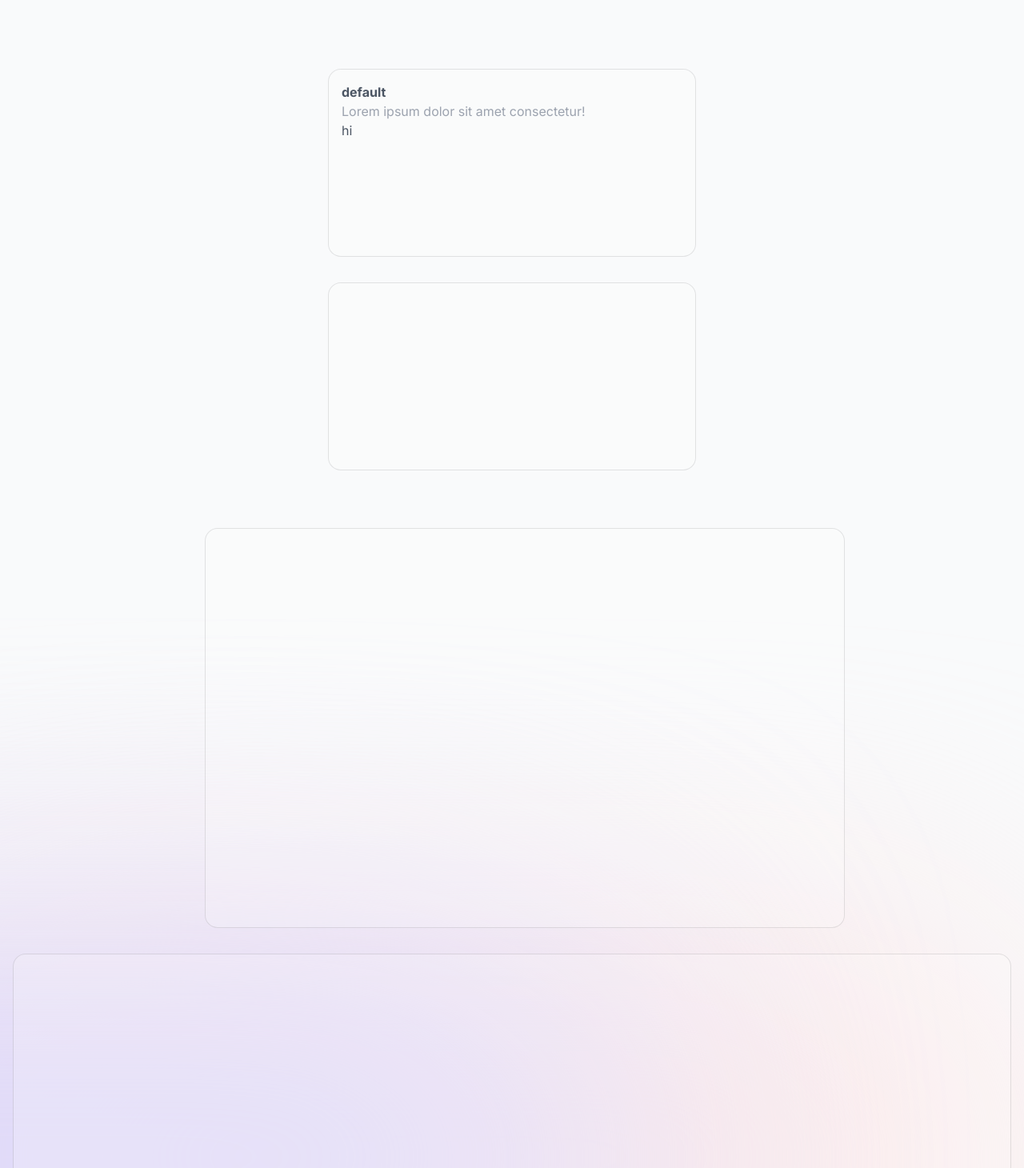
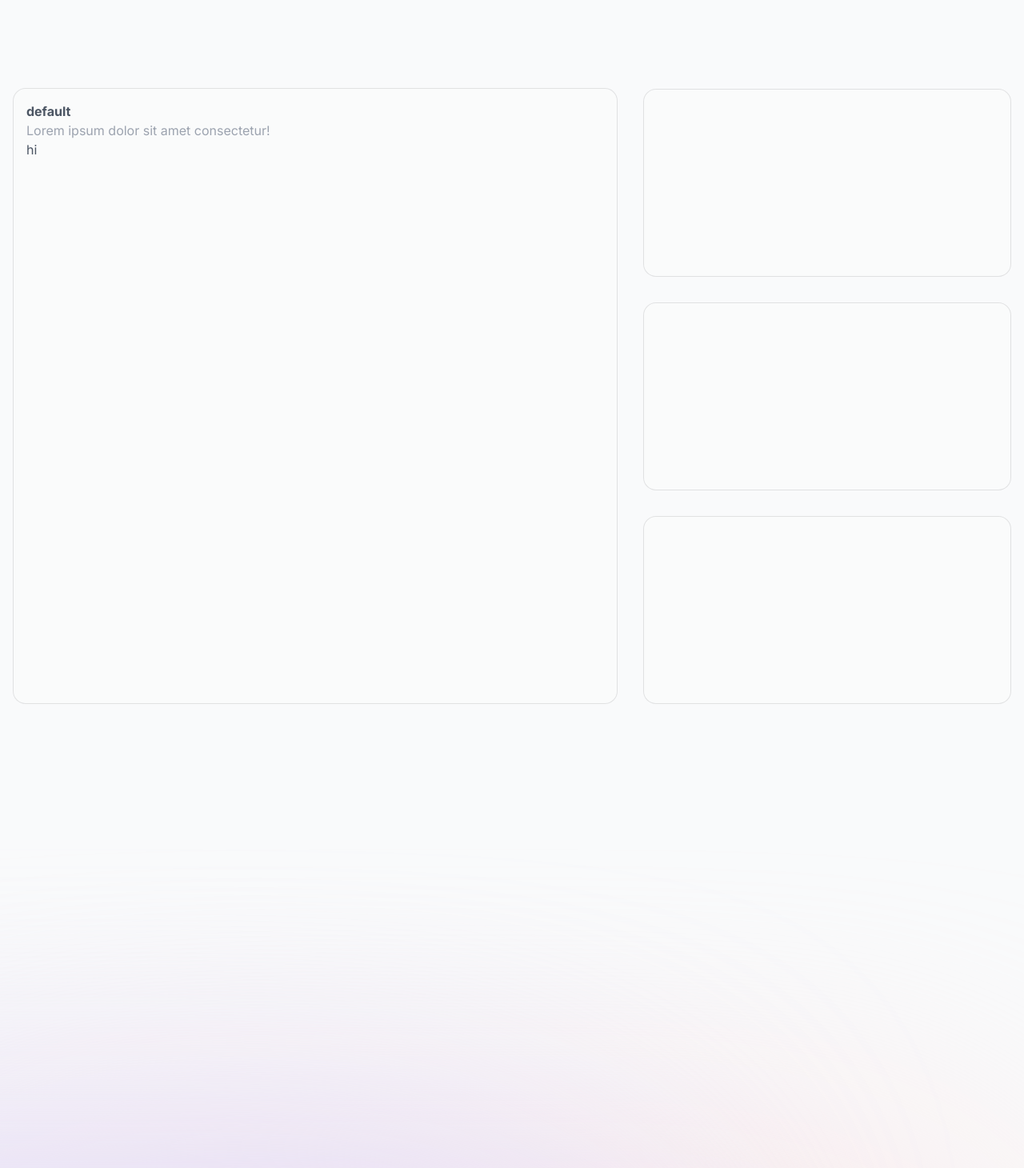
Before and after one commit to aqibshabir/portfolio, a Next.js app: page /stream in a window 1280 px wide. Shown: the part 1030-2490 px from the top of the page at 80% size. Built offline with nearby package versions, Linux system fonts and the light colour scheme.

Commit message:
cards in place, next I need to put content inside cards

```diff
--- a/app/stash/_components/cards.tsx
+++ b/app/stash/_components/cards.tsx
@@ -2,21 +2,18 @@ import React from "react";
 
 export default function Cards() {
   return (
-    <div className="sm:flex sm:justify-center sm:items-center flex-wrap lg:m-4">
+    <div className="sm:flex sm:justify-center sm:items-center">
       <div className="flex-col mt-10">
-        <div className="h-[180px] w-[320px] sm:h-[139px] sm:w-[248px] md:h-[180px] md:w-[320px] lg:w-[380px] lg:h-[235px] xl:w-[460px] mr-auto ml-auto sm:ml-0 sm:mr-0 mb-8 p-4 text-gray-600 hover:text-gray-950  bg-white/20  border border-black/[0.1] rounded-2xl hover:bg-white dark:bg-opacity-5 dark:border-black/80 dark:bg-black/50 dark:hover:bg-black/10 dark:text-white/80 dark:hover:text-white">
+        <div className="h-[180px] w-[320px] sm:h-[220px] sm:w-[600px] md:h-[240px] md:w-[700px] lg:w-[1000px] lg:h-[320px] xl:w-[1280px] mr-auto ml-auto sm:ml-0 sm:mr-0 mb-8 p-4 text-gray-600 hover:text-gray-950  bg-white/20  border border-black/[0.1] rounded-2xl hover:bg-white dark:bg-opacity-5 dark:border-black/80 dark:bg-black/50 dark:hover:bg-black/10 dark:text-white/80 dark:hover:text-white">
           <p className="font-bold">default</p>
           <p className="text-gray-400">
             Lorem ipsum dolor sit amet consectetur!
           </p>
           <p>hi</p>
         </div>
-        <div className="h-[350px] w-[320px] sm:hidden mr-auto ml-auto sm:ml-0 sm:mr-0 mb-8 p-4 text-gray-600 hover:text-gray-950  bg-white/20  border border-black/[0.1] rounded-2xl hover:bg-white dark:bg-opacity-5 dark:border-black/80 dark:bg-black/50 dark:hover:bg-black/10 dark:text-white/80 dark:hover:text-white"></div>
-        <div className="h-[180px] w-[320px] sm:h-[139px] sm:w-[248px] md:h-[180px] md:w-[320px] lg:w-[380px] lg:h-[235px] xl:w-[460px] mr-auto ml-auto sm:ml-0 sm:mr-0 mb-8 p-4 text-gray-600 hover:text-gray-950  bg-white/20  border border-black/[0.1] rounded-2xl hover:bg-white dark:bg-opacity-5 dark:border-black/80 dark:bg-black/50 dark:hover:bg-black/10 dark:text-white/80 dark:hover:text-white"></div>
-        <div className="h-[350px] w-[320px] sm:hidden mr-auto ml-auto sm:ml-0 sm:mr-0 mb-8 p-4 text-gray-600 hover:text-gray-950  bg-white/20  border border-black/[0.1] rounded-2xl hover:bg-white dark:bg-opacity-5 dark:border-black/80 dark:bg-black/50 dark:hover:bg-black/10 dark:text-white/80 dark:hover:text-white"></div>
+        <div className="h-[180px] w-[320px] sm:h-[220px] sm:w-[600px] md:h-[240px] md:w-[700px] lg:w-[1000px] lg:h-[320px] xl:w-[1280px] mr-auto ml-auto sm:ml-0 sm:mr-0 mb-8 p-4 text-gray-600 hover:text-gray-950  bg-white/20  border border-black/[0.1] rounded-2xl hover:bg-white dark:bg-opacity-5 dark:border-black/80 dark:bg-black/50 dark:hover:bg-black/10 dark:text-white/80 dark:hover:text-white"></div>
+        <div className="h-[180px] w-[320px] sm:h-[220px] sm:w-[600px] md:h-[240px] md:w-[700px] lg:w-[1000px] lg:h-[320px] xl:w-[1280px] mr-auto ml-auto sm:ml-0 sm:mr-0 mb-8 p-4 text-gray-600 hover:text-gray-950  bg-white/20  border border-black/[0.1] rounded-2xl hover:bg-white dark:bg-opacity-5 dark:border-black/80 dark:bg-black/50 dark:hover:bg-black/10 dark:text-white/80 dark:hover:text-white"></div>
       </div>
-      <div className="hidden sm:block h-[310px] w-[320px] md:h-[392px] md:w-[405px] lg:h-[500px] lg:w-[550px] xl:w-[800px] mt-10 ml-8 mr-0 mb-8 p-4 text-gray-600 hover:text-gray-950  bg-white/20  border border-black/[0.1] rounded-2xl hover:bg-white dark:bg-opacity-5 dark:border-black/80 dark:bg-black/50 dark:hover:bg-black/10 dark:text-white/80 dark:hover:text-white"></div>
-      <div className="hidden sm:block mr-auto ml-auto h-[200px] w-[600px] md:h-[240px] md:w-[760px] lg:h-[400px] lg:w-[960px] xl:w-[1290px] mb-8 p-4 text-gray-600 hover:text-gray-950  bg-white/20  border border-black/[0.1] rounded-2xl hover:bg-white dark:bg-opacity-5 dark:border-black/80 dark:bg-black/50 dark:hover:bg-black/10 dark:text-white/80 dark:hover:text-white"></div>
     </div>
   );
 }
--- a/app/stash/_components/video.tsx
+++ b/app/stash/_components/video.tsx
@@ -2,7 +2,7 @@ import React from "react";
 
 function Video() {
   return (
-    <div className="mb-20">
+    <div className="md:mb-10">
       <iframe
         className="h-[350px] sm:h-[440px] md:h-[570px] lg:h-[724px]"
         src="https://player.vimeo.com/video/951664708?h=c5da17696c&background=1&loop=1&autoplay=1&mute=1"
--- a/app/stash/page.tsx
+++ b/app/stash/page.tsx
@@ -12,6 +12,7 @@ export default function Page() {
       <Video />
       <LogoScroller />
       <Cards />
+      <div className="h-[1000px]"></div>
     </>
   );
 }
--- a/app/stream/_components/cards.tsx
+++ b/app/stream/_components/cards.tsx
@@ -2,21 +2,24 @@ import React from "react";
 
 export default function Cards() {
   return (
-    <div className="sm:flex sm:justify-center sm:items-center flex-wrap lg:m-4">
-      <div className="flex-col mt-10">
-        <div className="h-[180px] w-[320px] sm:h-[139px] sm:w-[248px] md:h-[180px] md:w-[320px] lg:w-[380px] lg:h-[235px] xl:w-[460px] mr-auto ml-auto sm:ml-0 sm:mr-0 mb-8 p-4 text-gray-600 hover:text-gray-950  bg-white/20  border border-black/[0.1] rounded-2xl hover:bg-white dark:bg-opacity-5 dark:border-black/80 dark:bg-black/50 dark:hover:bg-black/10 dark:text-white/80 dark:hover:text-white">
+    <div className="sm:flex sm:justify-center sm:items-center lg:m-4 sm:gap-8 mt-10 md:mt-16 lg:mt-20 xl:mt-20">
+      <div className="hidden sm:block mb-8 h-[600px] w-[320px] md:h-[750px] md:w-[405px] lg:h-[770px] lg:w-[550px] xl:w-[800px] p-4 text-gray-600 hover:text-gray-950  bg-white/20  border border-black/[0.1] rounded-2xl hover:bg-white dark:bg-opacity-5 dark:border-black/80 dark:bg-black/50 dark:hover:bg-black/10 dark:text-white/80 dark:hover:text-white">
+        <p className="font-bold">default</p>
+        <p className="text-gray-400">Lorem ipsum dolor sit amet consectetur!</p>
+        <p>hi</p>
+      </div>
+      <div className="flex-col">
+        <div className="sm:hidden h-[600px] w-[320px] mr-auto ml-auto sm:ml-0 sm:mr-0 mb-8 sm:mb-0 p-4 text-gray-600 hover:text-gray-950  bg-white/20  border border-black/[0.1] rounded-2xl hover:bg-white dark:bg-opacity-5 dark:border-black/80 dark:bg-black/50 dark:hover:bg-black/10 dark:text-white/80 dark:hover:text-white">
           <p className="font-bold">default</p>
           <p className="text-gray-400">
             Lorem ipsum dolor sit amet consectetur!
           </p>
           <p>hi</p>
         </div>
-        <div className="h-[350px] w-[320px] sm:hidden mr-auto ml-auto sm:ml-0 sm:mr-0 mb-8 p-4 text-gray-600 hover:text-gray-950  bg-white/20  border border-black/[0.1] rounded-2xl hover:bg-white dark:bg-opacity-5 dark:border-black/80 dark:bg-black/50 dark:hover:bg-black/10 dark:text-white/80 dark:hover:text-white"></div>
-        <div className="h-[180px] w-[320px] sm:h-[139px] sm:w-[248px] md:h-[180px] md:w-[320px] lg:w-[380px] lg:h-[235px] xl:w-[460px] mr-auto ml-auto sm:ml-0 sm:mr-0 mb-8 p-4 text-gray-600 hover:text-gray-950  bg-white/20  border border-black/[0.1] rounded-2xl hover:bg-white dark:bg-opacity-5 dark:border-black/80 dark:bg-black/50 dark:hover:bg-black/10 dark:text-white/80 dark:hover:text-white"></div>
-        <div className="h-[350px] w-[320px] sm:hidden mr-auto ml-auto sm:ml-0 sm:mr-0 mb-8 p-4 text-gray-600 hover:text-gray-950  bg-white/20  border border-black/[0.1] rounded-2xl hover:bg-white dark:bg-opacity-5 dark:border-black/80 dark:bg-black/50 dark:hover:bg-black/10 dark:text-white/80 dark:hover:text-white"></div>
+        <div className="h-[180px] w-[320px] sm:h-[178px] sm:w-[248px] md:h-[228px] md:w-[320px] lg:w-[380px] lg:h-[235px] xl:w-[460px]  mr-auto ml-auto sm:ml-0 sm:mr-0 mb-8 p-4 text-gray-600 hover:text-gray-950  bg-white/20  border border-black/[0.1] rounded-2xl hover:bg-white dark:bg-opacity-5 dark:border-black/80 dark:bg-black/50 dark:hover:bg-black/10 dark:text-white/80 dark:hover:text-white"></div>
+        <div className="h-[180px] w-[320px] sm:h-[178px] sm:w-[248px] md:h-[228px] md:w-[320px] lg:w-[380px] lg:h-[235px] xl:w-[460px] mr-auto ml-auto sm:ml-0 sm:mr-0 mb-8 p-4 text-gray-600 hover:text-gray-950  bg-white/20  border border-black/[0.1] rounded-2xl hover:bg-white dark:bg-opacity-5 dark:border-black/80 dark:bg-black/50 dark:hover:bg-black/10 dark:text-white/80 dark:hover:text-white"></div>
+        <div className="h-[180px] w-[320px] sm:h-[178px] sm:w-[248px] md:h-[228px] md:w-[320px] lg:w-[380px] lg:h-[235px] xl:w-[460px]  mr-auto ml-auto sm:ml-0 sm:mr-0 mb-8 p-4 text-gray-600 hover:text-gray-950  bg-white/20  border border-black/[0.1] rounded-2xl hover:bg-white dark:bg-opacity-5 dark:border-black/80 dark:bg-black/50 dark:hover:bg-black/10 dark:text-white/80 dark:hover:text-white"></div>
       </div>
-      <div className="hidden sm:block h-[310px] w-[320px] md:h-[392px] md:w-[405px] lg:h-[500px] lg:w-[550px] xl:w-[800px] mt-10 ml-8 mr-0 mb-8 p-4 text-gray-600 hover:text-gray-950  bg-white/20  border border-black/[0.1] rounded-2xl hover:bg-white dark:bg-opacity-5 dark:border-black/80 dark:bg-black/50 dark:hover:bg-black/10 dark:text-white/80 dark:hover:text-white"></div>
-      <div className="hidden sm:block mr-auto ml-auto h-[200px] w-[600px] md:h-[240px] md:w-[760px] lg:h-[400px] lg:w-[960px] xl:w-[1290px] mb-8 p-4 text-gray-600 hover:text-gray-950  bg-white/20  border border-black/[0.1] rounded-2xl hover:bg-white dark:bg-opacity-5 dark:border-black/80 dark:bg-black/50 dark:hover:bg-black/10 dark:text-white/80 dark:hover:text-white"></div>
     </div>
   );
 }
--- a/app/stream/_components/video.tsx
+++ b/app/stream/_components/video.tsx
@@ -2,7 +2,7 @@ import React from "react";
 
 function Video() {
   return (
-    <div className="sm:mb-10">
+    <div className="md:mb-10">
       <iframe
         className="h-[350px] sm:h-[440px] md:h-[570px] lg:h-[724px]"
         src="https://player.vimeo.com/video/951664708?h=c5da17696c&background=1&loop=1&autoplay=1&mute=1"
--- a/app/stream/page.tsx
+++ b/app/stream/page.tsx
@@ -12,6 +12,7 @@ export default function Page() {
       <Video />
       <LogoScroller />
       <Cards />
+      <div className="h-[1000px]"></div>
     </>
   );
 }
```
